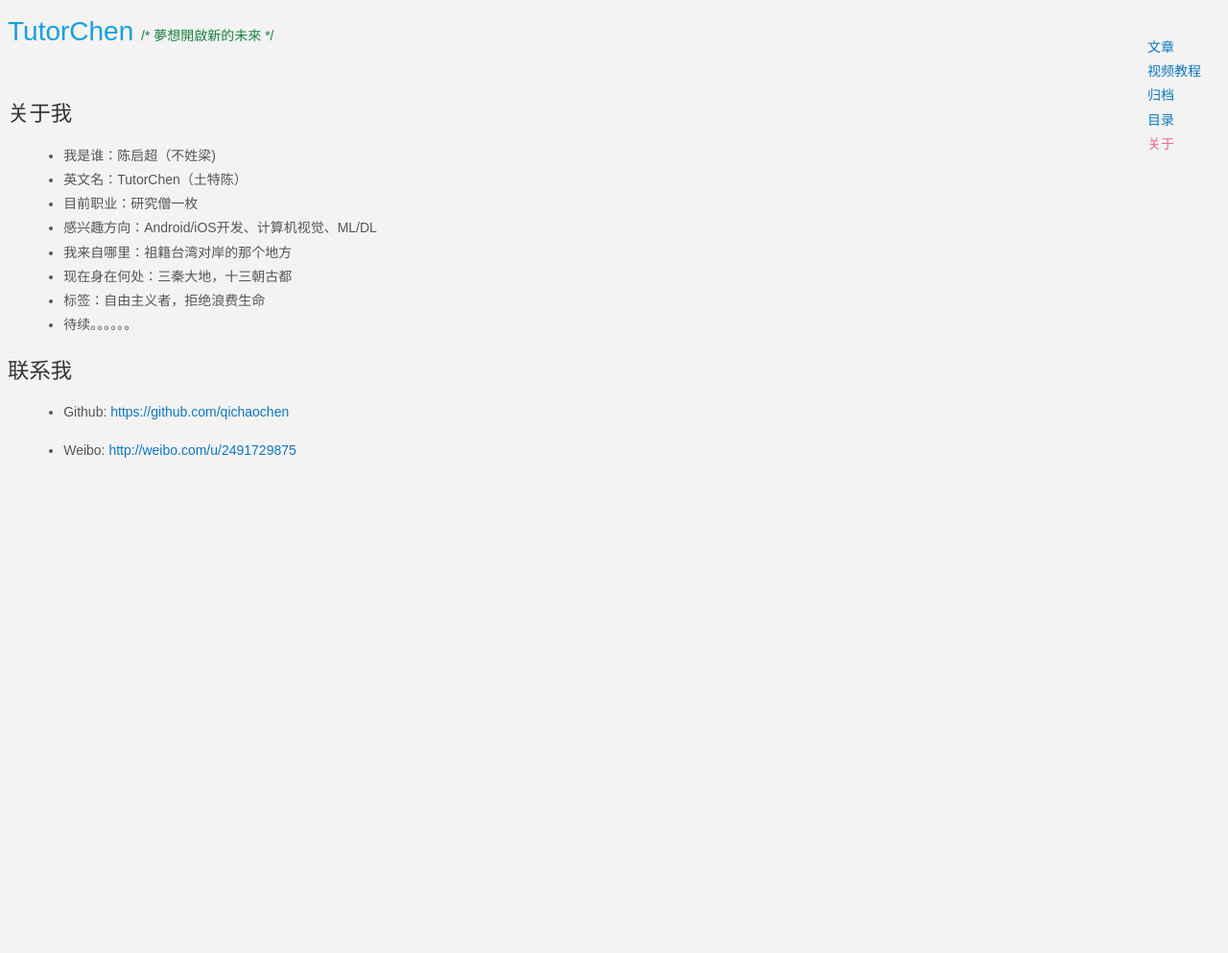
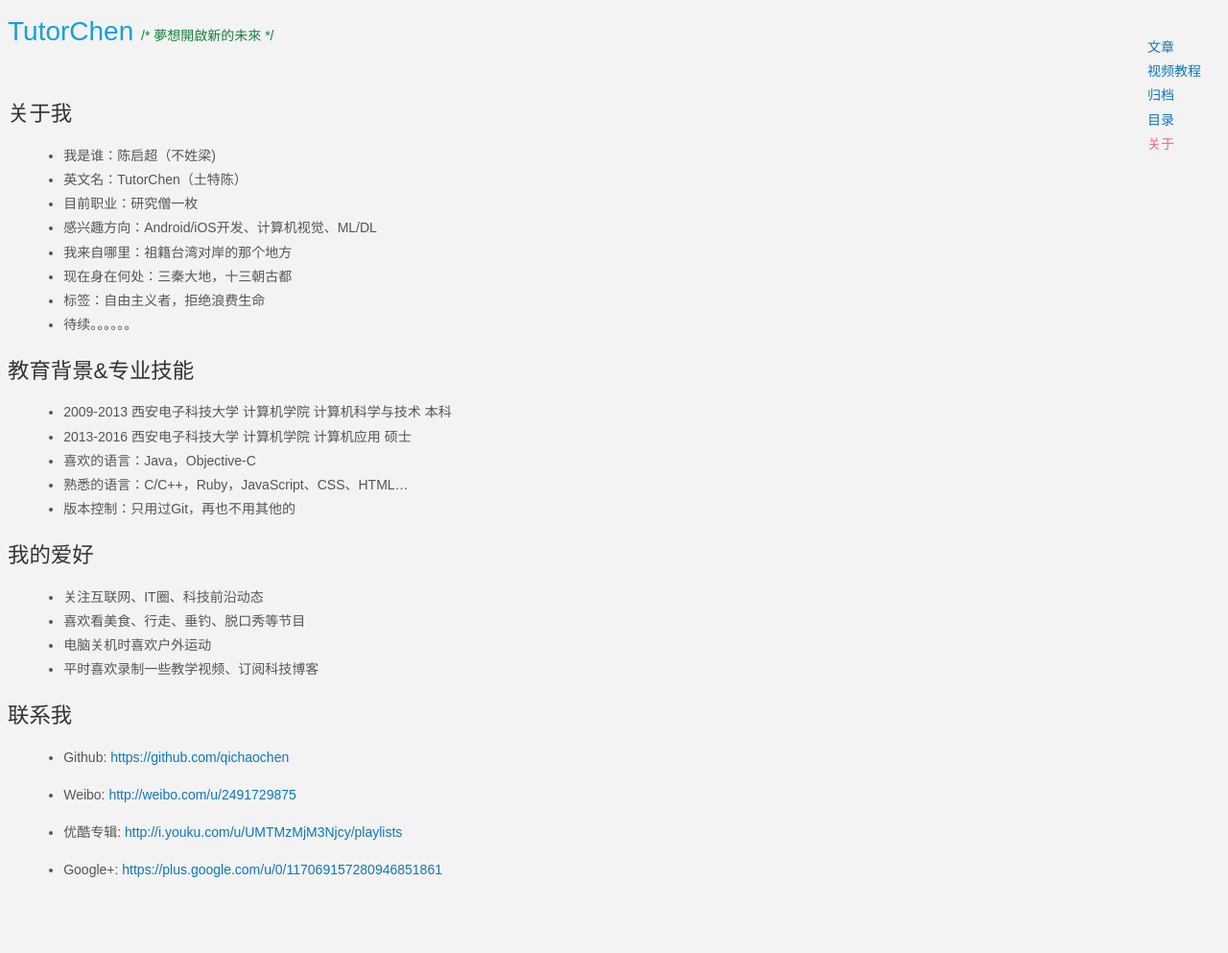
Before and after one commit to EsenDev/QichaoChen.github.io, a Jekyll site: the page built from about.md, in a window 1280 px wide. Shown: the whole page at 96% size. Built offline with Jekyll 4.4.1, drawn with Linux system fonts in a browser that asks for light colours; nearby versions of some CDN libraries; a style sheet for code colours, icons or effects is not loaded; before the commit the page ends 908 px from its top, so only the background shows below that.

Commit message:
modified

```diff
--- a/about.md
+++ b/about.md
@@ -17,10 +17,29 @@ index: 5
 * 标签：自由主义者，拒绝浪费生命
 * 待续。。。。。。
 
+##教育背景&专业技能
+
+* 2009-2013 西安电子科技大学 计算机学院 计算机科学与技术  本科
+* 2013-2016 西安电子科技大学 计算机学院 计算机应用 硕士
+* 喜欢的语言：Java，Objective-C
+* 熟悉的语言：C/C++，Ruby，JavaScript、CSS、HTML...
+* 版本控制：只用过Git，再也不用其他的
+
+##我的爱好
+
+* 关注互联网、IT圈、科技前沿动态
+* 喜欢看美食、行走、垂钓、脱口秀等节目
+* 电脑关机时喜欢户外运动
+* 平时喜欢录制一些教学视频、订阅科技博客
+
 ## 联系我
 
 * Github: [https://github.com/qichaochen](https://github.com/qichaochen)
 
 * Weibo: [http://weibo.com/u/2491729875](http://weibo.com/u/2491729875)
 
+* 优酷专辑: [http://i.youku.com/u/UMTMzMjM3Njcy/playlists](http://i.youku.com/u/UMTMzMjM3Njcy/playlists)
+
+* Google+: [https://plus.google.com/u/0/117069157280946851861](https://plus.google.com/u/0/117069157280946851861)
+
 {% include codepiano/setup %}
```
Also changed, not shown: _posts/2014-05-11-new-blog-home.md (+2 -2 lines), videos.html (deleted, +0 -18 lines), videos.md (added, +98 -0 lines).
